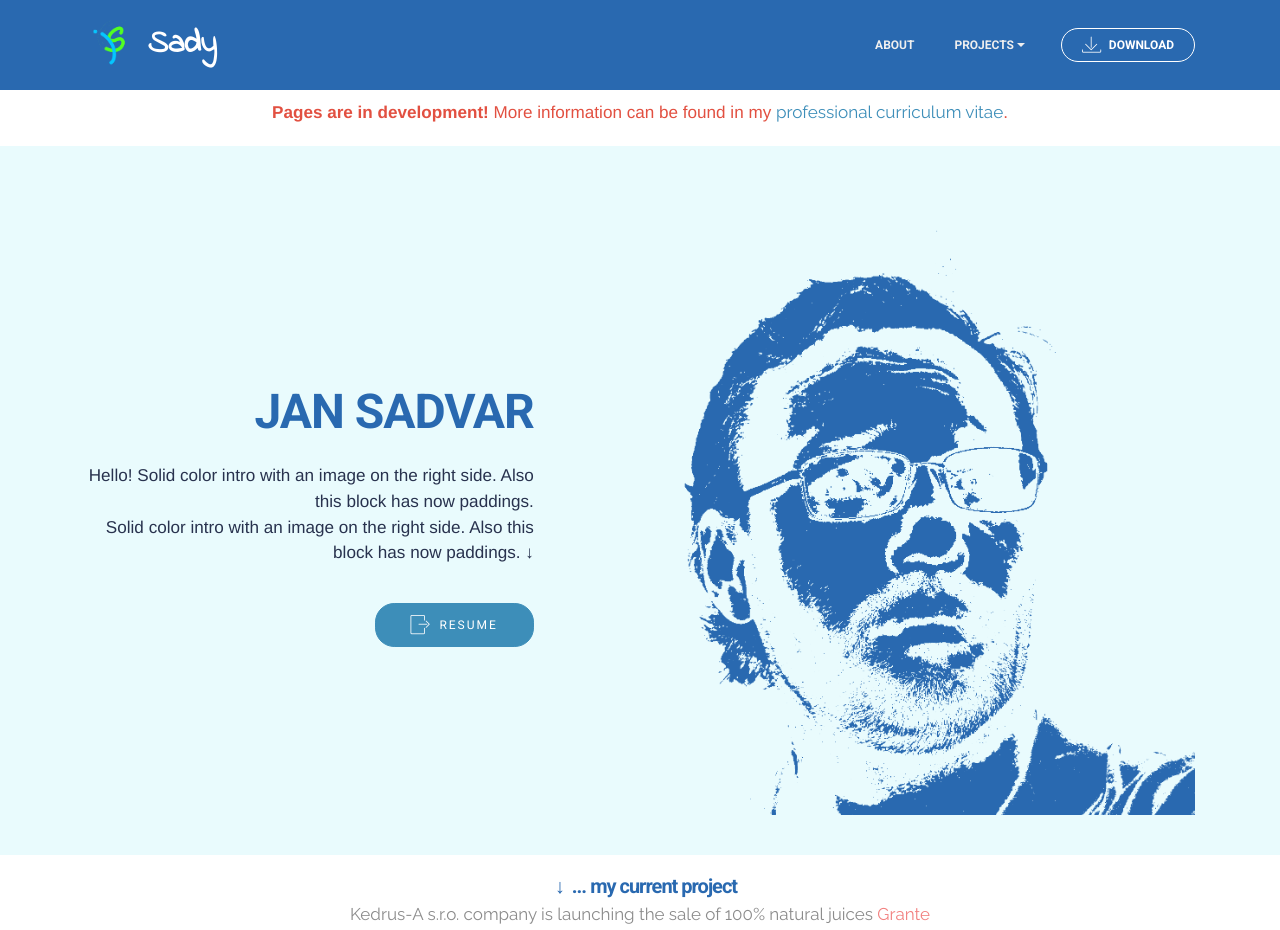
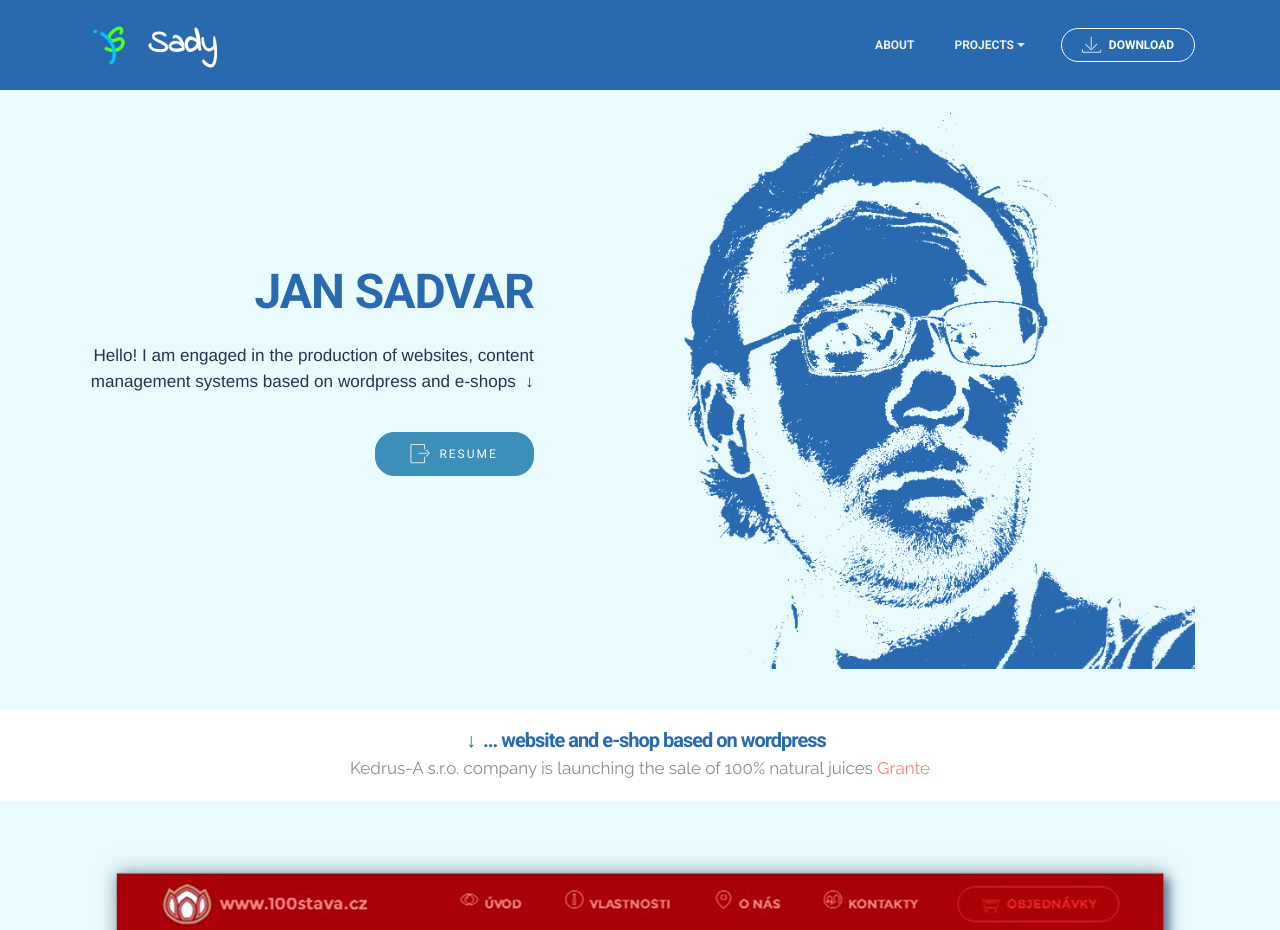
Before and after one commit to sadvar/sadvar.github.io, a plain HTML site: page index.html in a window 1280 px wide. Shown: the top 930 px of the page. Drawn offline with nearby package versions, Linux system fonts and the light colour scheme; files whose address does not match are found by name.

Commit message:
Update index.html

```diff
--- a/index.html
+++ b/index.html
@@ -1,10 +1,8 @@
 <!DOCTYPE html>
 <html>
 <head>
-  <!-- Site made with Mobirise Website Builder v3.10.4, https://mobirise.com -->
   <meta charset="UTF-8">
   <meta http-equiv="X-UA-Compatible" content="IE=edge">
-  <meta name="generator" content="Mobirise v3.10.4, mobirise.com">
   <meta name="viewport" content="width=device-width, initial-scale=1">
   <link rel="shortcut icon" href="assets/images/sj-logo.png" type="image/x-icon">
   <meta name="description" content="">
@@ -36,8 +34,8 @@
                 <div class="mbr-table-cell">
 
                     <div class="navbar-brand">
-                        <a href="https://mobirise.com" class="navbar-logo"><img src="assets/images/sj-logo-1.png" alt="Mobirise"></a>
-                        <a class="navbar-caption" href="https://mobirise.com">Sady</a>
+                        <a href="https://sadvar.github.io" class="navbar-logo"><img src="assets/images/sj-logo-1.png" alt="sj-logo"></a>
+                        <a class="navbar-caption" href="https://sadvar.github.io">Sady</a>
                     </div>
 
                 </div>
@@ -60,15 +58,6 @@
 
 </section>
 
-<section class="engine"><a rel="external" href="https://mobirise.com">easy responsive web builder</a></section><section class="mbr-section article mbr-section__container mbr-after-navbar" id="content1-w" style="background-color: rgb(255, 255, 255); padding-top: 100px; padding-bottom: 20px;">
-
-    <div class="container">
-        <div class="row">
-            <div class="col-xs-12 lead"><p><strong>Pages are in development!</strong>&nbsp;More information can be found in my <a href="https://sites.google.com/site/sadvareu/">professional curriculum vitae</a>.</p></div>
-        </div>
-    </div>
-
-</section>
 
 <section class="mbr-section" id="msg-box5-2" style="background-color: rgb(233, 251, 253); padding-top: 80px; padding-bottom: 40px;">
 
@@ -83,7 +72,8 @@
                   <h3 class="mbr-section-title display-2">JAN SADVAR</h3>
                   <div class="lead">
 
-                    <p>Hello! Solid color intro with an image on the right side. Also this block has now paddings.<br>Solid color intro with an image on the right side. Also this block has now paddings.&nbsp;<strong>↓</strong></p>
+                    <p>Hello! I am engaged in the production of websites, content management systems based on wordpress and e-shops
+&nbsp;<strong>↓</strong></p>
 
                   </div>
 
@@ -108,7 +98,7 @@
     <div class="container">
         <div class="row">
             <div class="col-xs-12">
-                <h3 class="mbr-section-title display-2">&nbsp; &nbsp;↓ &nbsp;... my current project</h3>
+                <h3 class="mbr-section-title display-2">&nbsp; &nbsp;↓ &nbsp;... website and e-shop based on wordpress</h3>
                 <small class="mbr-section-subtitle">Kedrus-A s.r.o. company is launching the sale of 100% natural juices <a href="http://www.100stava.cz" target="_blank" class="text-danger">Grante</a></small>
             </div>
         </div>
```
